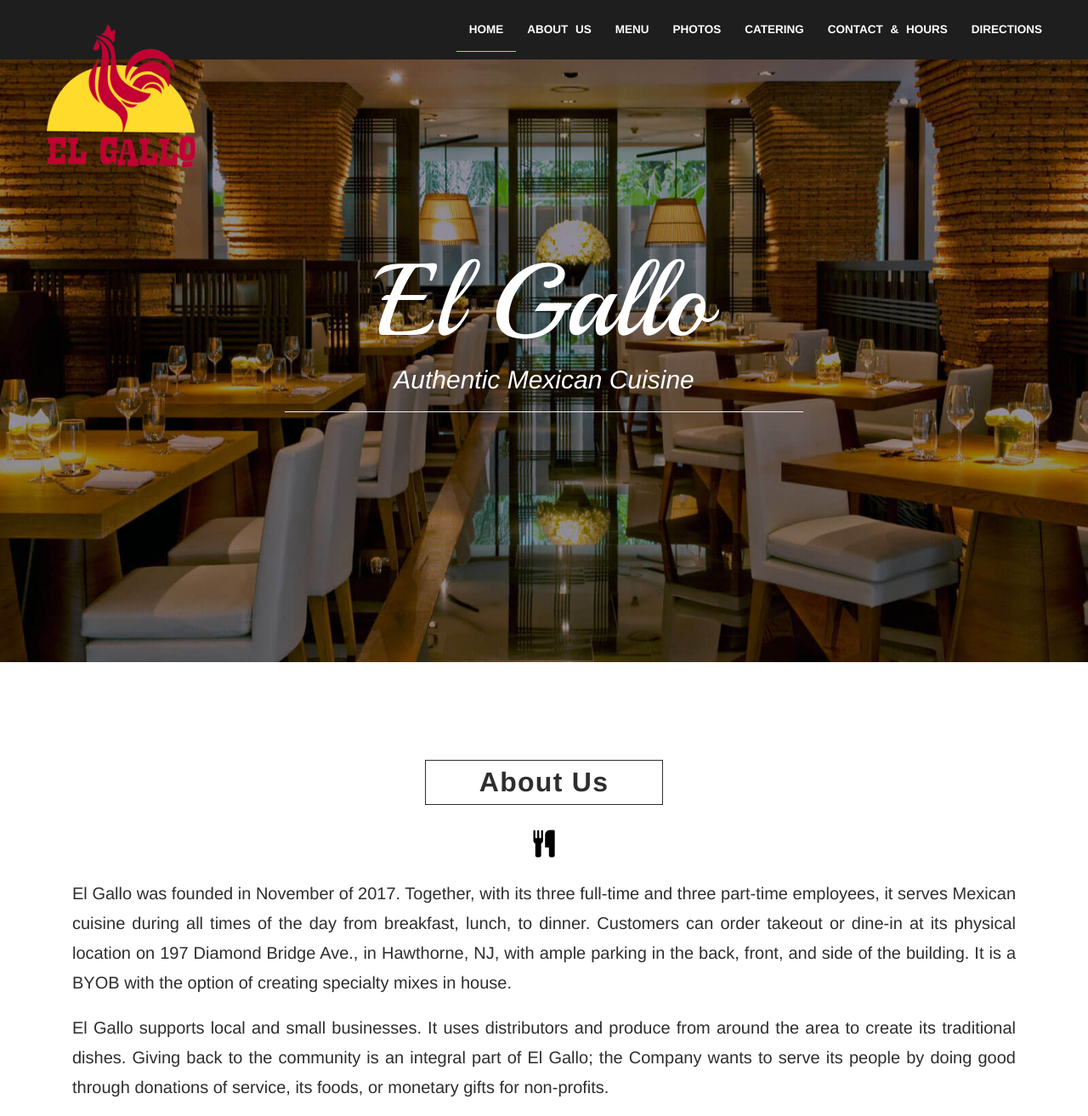
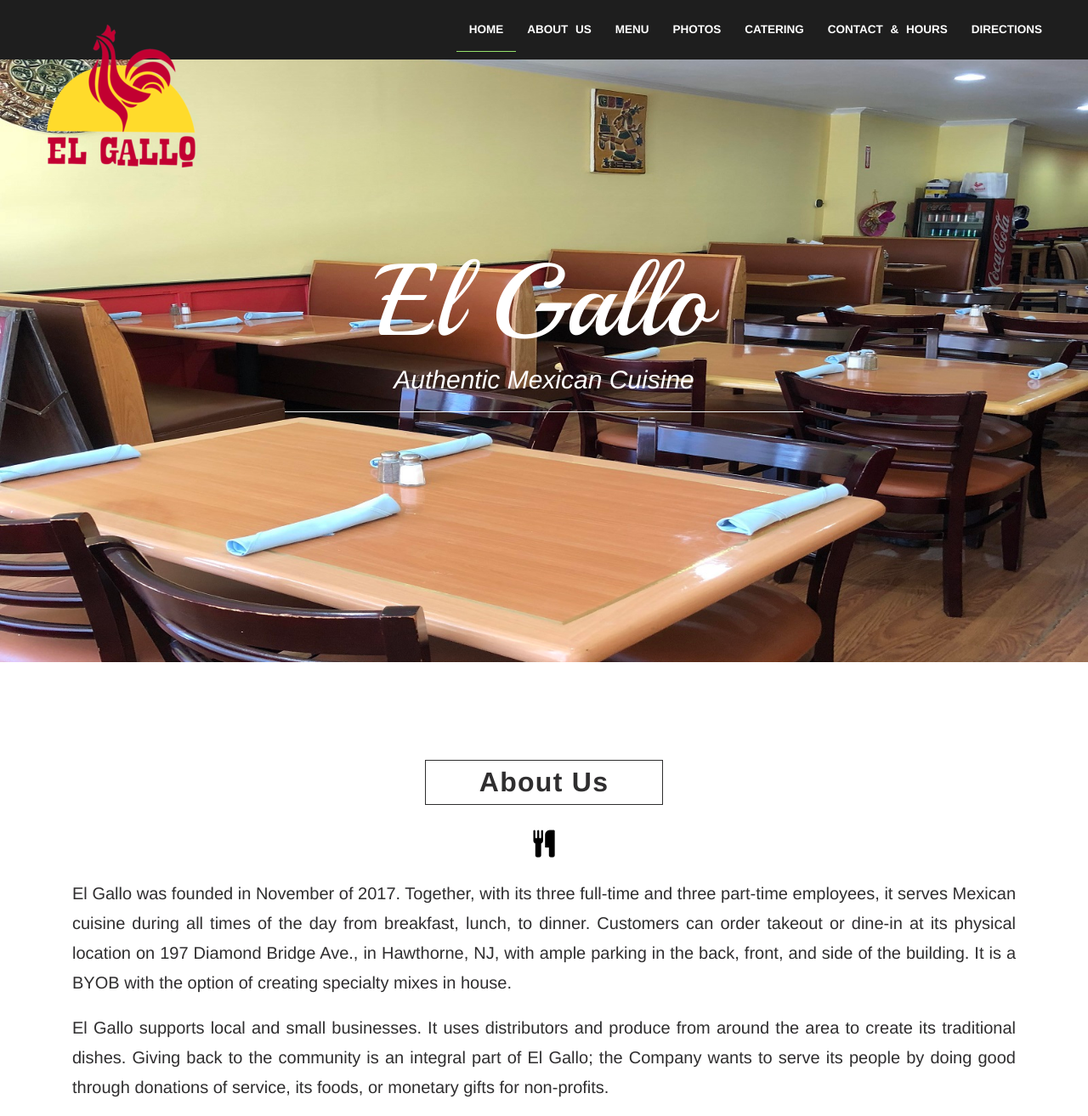
Before and after one commit to ancisqos/ElGallo, a PHP site: page / in a window 1280 px wide. Shown: the top 1313 px of the page at 85% size. Run offline with PHP 8.4, Linux system fonts and the light colour scheme.

Commit message:
new images, new background

```diff
--- a/css/main.css
+++ b/css/main.css
@@ -204,7 +204,7 @@
     padding: 0;
     min-width: 100%;
     height: 100%;
-    background: url('../images/steak.jpg') no-repeat center center;
+    background: url('../images/inside5resize.jpg') no-repeat center center;
     background-size: cover;
     text-align: center;
     background-position: center;
```
Also changed, not shown: images/inside1.jpg (added), images/inside2.jpg (added), images/inside3.jpg (added), images/inside4.jpg (added), images/inside5.jpg (added), images/inside5resize.jpg (added).
